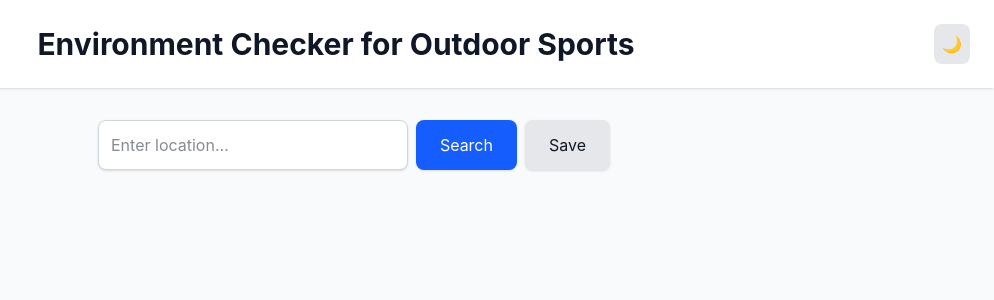
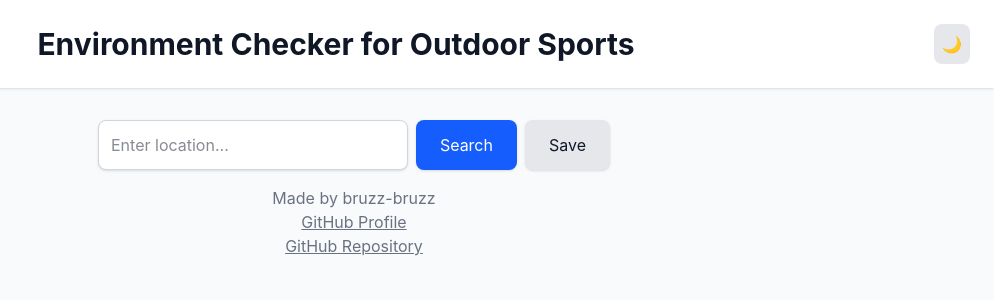
Before and after one commit to bruzz-bruzz/environment-checker-for-outdoor-activities, a React (Vite) app in the folder frontend/: page / in a window 1280 px wide. Shown: the top 300 px of the page, without its empty margins (286-1280 px from the left). Built offline with nearby package versions, Linux system fonts and the light colour scheme.

Commit message:
added github credits

```diff
--- a/frontend/src/components/App.tsx
+++ b/frontend/src/components/App.tsx
@@ -2,6 +2,7 @@ import {useState,useEffect} from 'react'
 import {useCookies} from 'react-cookie'
 import axios from 'axios'
 import Card from './Card'
+import Github from './Github'
 import './App.css'
 export default function App(){
   const [name,setName] = useState("")
@@ -96,6 +97,7 @@ export default function App(){
           </div>
         )}
       </main>
+      <Github repo={"https://github.com/bruzz-bruzz/environment-checker-for-outdoor-activities"}/>
     </div>
   )
 }
--- a/frontend/src/components/Github.tsx
+++ b/frontend/src/components/Github.tsx
@@ -0,0 +1,13 @@
+import './App.css'
+type Data = {
+    repo:string
+}
+export default function Github({repo}:Data){
+    return (
+        <div className='p-4 text-center text-gray-500'>
+            <h1>Made by bruzz-bruzz</h1>
+            <h3><a href='https://github.com/bruzz-bruzz' className='underline' target="_blank">GitHub Profile</a></h3>
+            <h3><a href={`${repo}`} className='underline' target="_blank">GitHub Repository</a></h3>
+        </div>
+    )
+}
```
